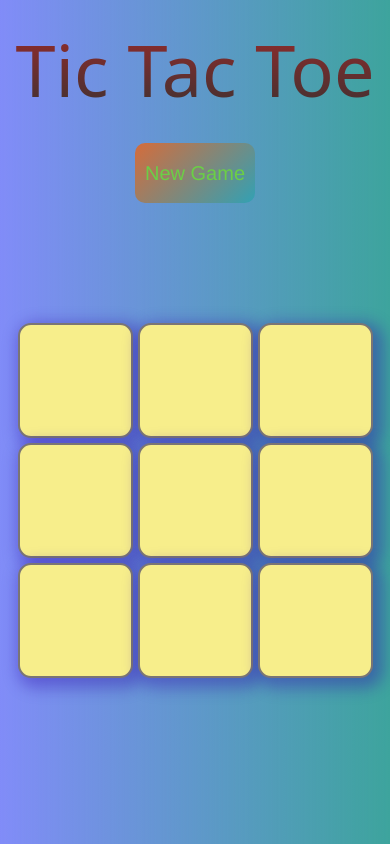
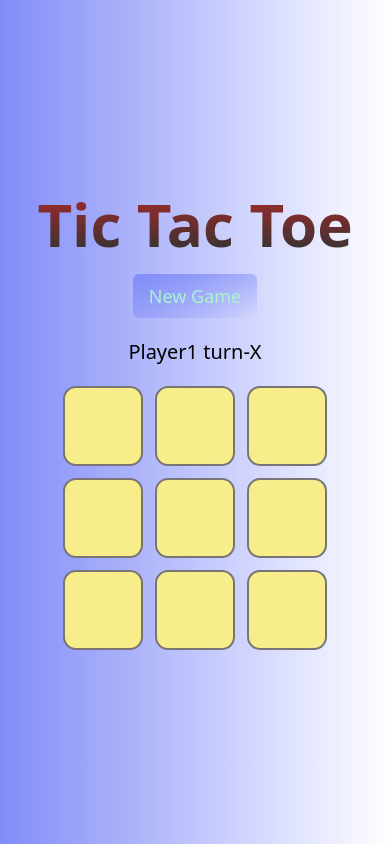
Before and after one commit to Vishwanath362/tic-tac-toe-game, a plain HTML site: page index.html in a window 390 px wide. Drawn offline with nearby package versions, Linux system fonts and the light colour scheme.

Commit message:
made it responsive using Tailwind

```diff
--- a/index.html
+++ b/index.html
@@ -9,22 +9,24 @@
     <link href="https://cdn.jsdelivr.net/npm/tailwindcss@2.2.19/dist/tailwind.min.css" rel="stylesheet">
 </head>
 
-<body class="bg-gradient-to-r from-indigo-400 to-cyan-400">
-    <div class="game-title">
-        <h1 id="game-text">Tic Tac Toe</h1>
-    </div>
-    <div class="new-game">
-        <button onclick="startgame()">New Game</button>
-    </div>
-    <div class="turn">
-        <h2 id="player1">Player1 turn-X</h2>
-        <h2 id="player2" style="visibility: hidden;">Player2 turn-O</h2>
+<body class="bg-gradient-to-r from-indigo-400 to-cyan-400 min-h-screen flex flex-col justify-center items-center">
+    <div class="game-title mb-5">
+        <h1 id="game-text" class="text-6xl md:text-8xl font-bold">Tic Tac Toe</h1>
     </div>
 
-    <h2 id="winner-message" style="display: none;"></h2>
-    <main>
-        <div class="container">
-            <div class="game">
+    <div class="new-game mb-5">
+        <button onclick="startgame()" class="px-4 py-2 bg-gradient-to-br from-orange-500 to-cyan-600 text-green-200 rounded-md text-lg hover:scale-105 transition-transform">New Game</button>
+    </div>
+
+    <div class="turn flex flex-col items-center space-y-2 mb-5">
+        <h2 id="player1" class="text-xl md:text-3xl">Player1 turn-X</h2>
+        <h2 id="player2" class="text-xl md:text-3xl hidden">Player2 turn-O</h2>
+    </div>
+
+    <h2 id="winner-message" class="hidden text-2xl md:text-4xl text-center mb-5"></h2>
+
+    <main class="container flex justify-center items-center">
+        <div class="game grid grid-cols-3 gap-3">
             <button class="box box1" onclick="myFUNCTION(this)"></button>
             <button class="box box2" onclick="myFUNCTION(this)"></button>
             <button class="box box3" onclick="myFUNCTION(this)"></button>
@@ -35,9 +37,7 @@
             <button class="box box8" onclick="myFUNCTION(this)"></button>
             <button class="box box9" onclick="myFUNCTION(this)"></button>
         </div>
-        </div>
     </main>
-
 
     <script src="./script.js"></script>
 </body>
--- a/style.css
+++ b/style.css
@@ -1,114 +1,57 @@
 /* style.css */
 
 body {
-    font-family: Arial, sans-serif; /* Sets the font for the entire page */
-    display: flex; /* Uses Flexbox for centering content */
-    flex-direction:column; /* Arranges content vertically */
-    justify-content: center; /* Centers content horizontally */
-    align-items: center; /* Centers content vertically */
-    height: 100%; /* Full viewport height */
-    margin: 0; /* Removes default margin */
-    background-color: #3da49d;
+    font-family: Arial, sans-serif;
+    margin: 0;
 }
-#game-text{
 
-        font-size: 72px;
+#game-text {
     background: -webkit-linear-gradient(hsl(0, 59%, 40%), #333);
     -webkit-background-clip: text;
     -webkit-text-fill-color: transparent;
-
 }
 
-.new-game {
-    border-radius: 10px;
-    height: 60px;
-    width: 120px;
-    text-align: center;
+.new-game button {
+    transition: background 0.3s ease, color 0.3s ease, transform 0.3s ease;
+}
+
+.new-game button:hover {
+    background: linear-gradient(135deg, rgb(50, 161, 180), rgb(213, 108, 59));
+    color: white;
+    transform: scale(1.1);
+}
+
+.game {
+    display: grid;
+    grid-template-columns: repeat(3, 1fr);
+    gap: 5px;
+}
+
+.box {
+    width: 80px;
+    height: 80px;
+    background-color: rgb(247, 238, 139);
+    border: 2px solid rgb(122, 117, 117);
+    border-radius: 13px;
     display: flex;
     justify-content: center;
     align-items: center;
-    font-size: 20px;
-    font-family: 'Franklin Gothic Medium', 'Arial Narrow', Arial, sans-serif;
-    margin-top: 20px;
-    background: linear-gradient(135deg, rgb(213, 108, 59), rgb(50, 161, 180));
-    color: rgb(107, 207, 70);
-    transition: background 0.3s ease, color 0.3s ease, transform 0.3s ease; /* Smooth transition for background, text color, and scale */
+    font-size: 2em;
+    color: rgb(142, 42, 42);
+    font-weight: bold;
+    transition: background-color 0.3s ease, transform 0.3s ease;
 }
 
-.new-game:hover {
-    background: linear-gradient(135deg, rgb(50, 161, 180), rgb(213, 108, 59)); /* Reversed gradient */
-    color: white; /* Change text color on hover */
-    transform: scale(1.1); /* Slightly enlarge the button */
+.box:hover {
+    background-color: rgb(149, 186, 17);
+    transform: scale(1.1);
 }
 
-.new-game:hover{
-    background-color: rgb(43, 197, 197);
+/* Responsive sizes for larger screens */
+@media (min-width: 768px) {
+    .box {
+        width: 120px;
+        height: 120px;
+        font-size: 3em;
     }
-.game-title {
-    margin-top: 15px;
-    /* background-color: rgb(45, 132, 132); */
-    width: 400px;
-    text-align: center;
-    border-radius: 5px;
-    font-size: 69px; /* Adjust the size of the heading */
-    color: rgb(33, 32, 32);
 }
-
-main {
-    margin-top: 50px;
-    display: flex; /* Uses Flexbox for centering the main container */
-    justify-content: center; /* Centers the container horizontally */
-    align-items: center; /* Centers the container vertically */
-}
-.container{
-    height: 50vh;
-
-}
-.game {
-    display: grid; /* Uses CSS Grid for layout */
-    grid-template-columns: repeat(3, 1fr); /* Creates 3 equal columns */
-    grid-template-rows: repeat(3, 1fr); /* Creates 3 equal rows */
-    gap: 5px; /* Adds 5px gap between the boxes */
-}
-
-.box {
-    width: 115px; /* Sets width of each box */
-    height: 115px; /* Sets height of each box */
-    background-color: rgb(247, 238, 139); /* Background color for the boxes */
-    border: 2px solid rgb(122, 117, 117); /* Border around the boxes */
-    border-radius: 13px; /* Rounds the corners */
-    display: flex; /* Uses Flexbox inside each box */
-    justify-content: center; /* Centers content horizontally inside the box */
-    align-items: center; /* Centers content vertically inside the box */
-    font-size: 2em; /* Larger text inside the box */
-    color: rgb(142, 42, 42);
-    font-weight: bold;
-    font-size: 65px;
-    box-shadow: 5px 5px 15px 5px rgba(51, 17, 175, 0.4); /* Adds a shadow effect */
-}
-.box:hover{
-    background-color: rgb(149, 186, 17);
-}
-.turn{
-    height: 50px;
-    background-color: rgb(37, 96, 132);
-    display: block;
-    /* flex-direction: column; */
-    text-align: center;
-    align-items: center;
-    /* width: 200px; */
-
-    margin-top: 20px
-}
-#player1,#player2{
-
-    font-size: 30px;
-
-}
-.turn{
-    visibility: hidden;
-}
-#winner-message{
-    font-size: 30px;
-    margin-top: 30px;
-}
```
Lines whose indentation alone changed are shown as unchanged.
